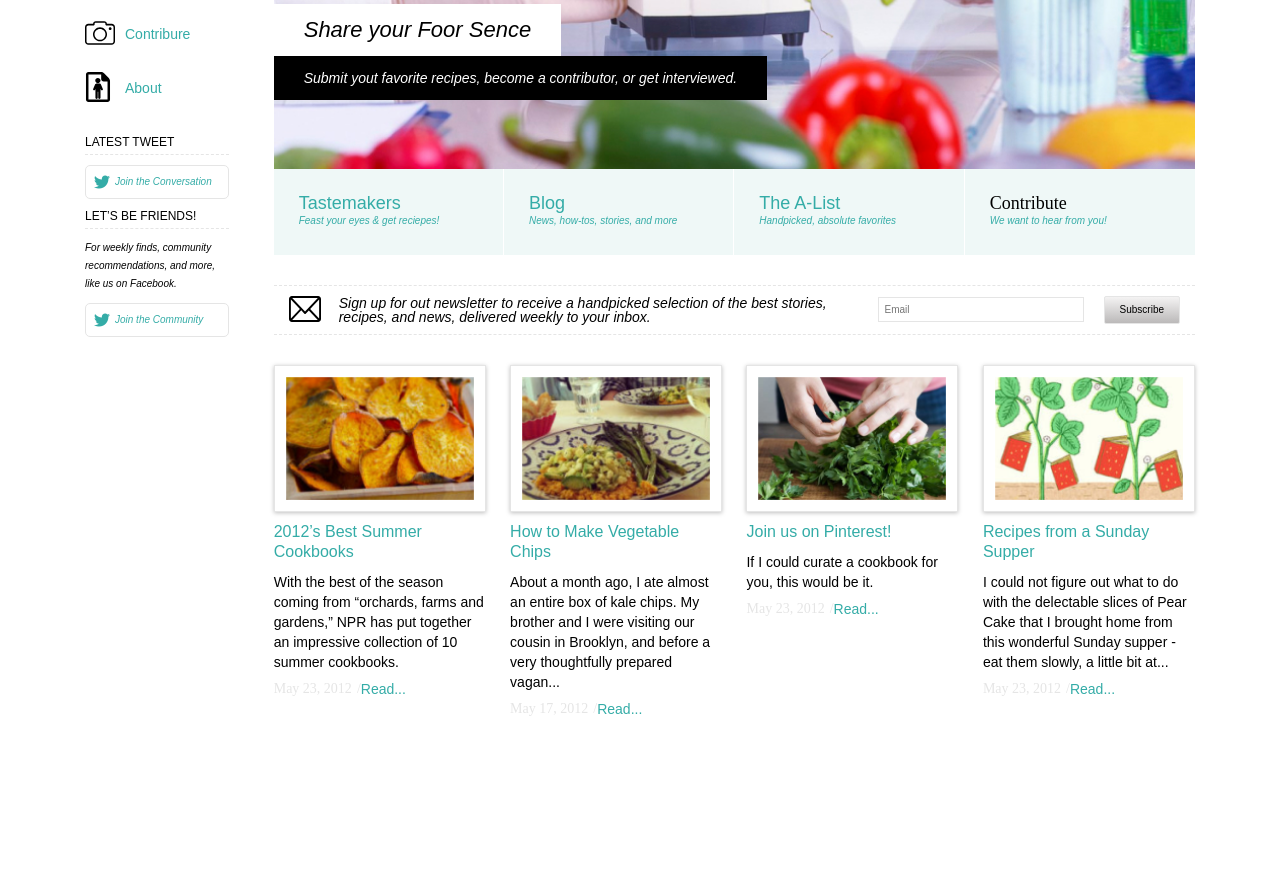
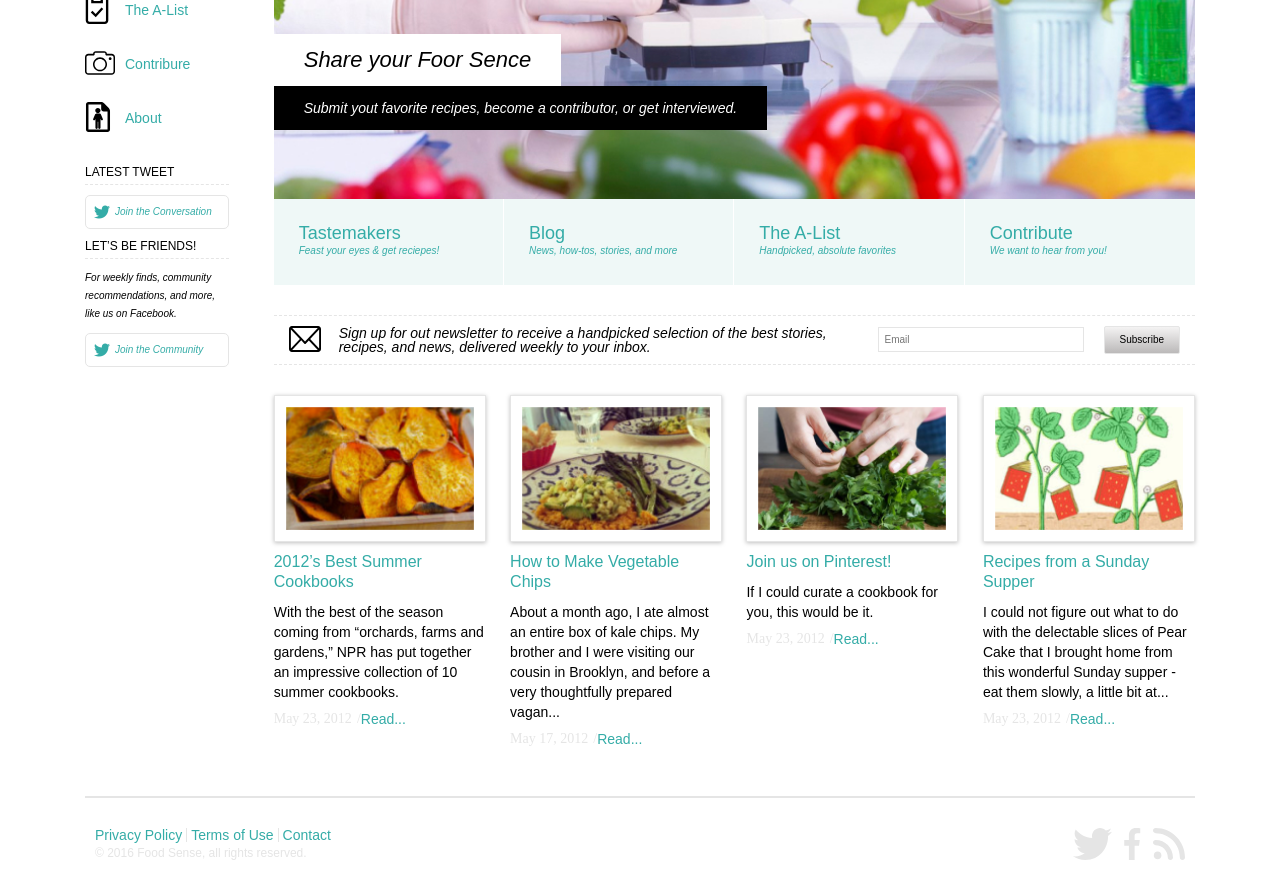
Before and after one commit to cv9t/Nazin-tasks, a website: page src/index.html in a window 1280 px wide. Shown: the part 289-1179 px from the top of the page. Before the commit the page ends 1006 px from the top, so only its background shows below. Drawn offline with nearby package versions, Linux system fonts and the light colour scheme; files that its build step writes are made by us from their sources.

Commit message:
added a footer layout
All blocks are already done. This is only a desktop version. Fixed some bugs with layout. Added refactoring for code (some classes).

```diff
--- a/src/index.html
+++ b/src/index.html
@@ -41,7 +41,7 @@
                                 <div class="tabs__subtitle link">Handpicked, absolute favorites</div>
                             </button>
                             <button class="tabs__btn">
-                                <div class="tabs__title llink">Contribute</div>
+                                <div class="tabs__title link">Contribute</div>
                                 <div class="tabs__subtitle link">We want to hear from you!</div>
                             </button>
                         </div>
@@ -130,8 +130,8 @@
                         </div>
                     </section>
                 </main>
-                @@include('parts/_footer.html')
             </div>
+            @@include('parts/_footer.html')
         </div>
     </div>
 </body>
--- a/src/parts/_footer.html
+++ b/src/parts/_footer.html
@@ -1,9 +1,27 @@
-<!-- <footer class="footer">
+<footer class="footer">
     <div class="footer__info">
-        .footer
-
+        <ul class="footer__list">
+            <li class="footer__list-item">
+                <a href="#" class="footer__link link">Privacy Policy</a>
+            </li>
+            <li class="footer__list-item">
+                <a href="#" class="footer__link link">Terms of Use</a>
+            </li>
+            <li class="footer__list-item">
+                <a href="#" class="footer__link link">Contact</a>
+            </li>
+        </ul>
+        <div class="footer__copyright copyright">&#169 2016 Food Sense, all rights reserved.</div>
     </div>
-    <div class="icons">
-
+    <div class="footer__socials">
+        <a href="#" class="footer__link">
+            <img src="assets/icons/footer-twitter-icon.svg" alt="" class="footer__icon img">
+        </a>
+        <a href="#" class="footer__link">
+            <img src="assets/icons/footer-facebook-icon.svg" alt="" class="footer__icon img">
+        </a>
+        <a href="#" class="footer__link">
+            <img src="assets/icons/footer-rss-icon.svg" alt="" class="footer__icon img">
+        </a>
     </div>
-</footer> -->
+</footer>
--- a/src/scss/_commons.scss
+++ b/src/scss/_commons.scss
@@ -1,3 +1,4 @@
+// General
 @import 'commons/general';
 
 // Aside
@@ -11,3 +12,8 @@
 @import 'commons/main/tabs';
 @import 'commons/main/subscribe';
 @import 'commons/main/cards';
+
+// Footer
+@import 'commons/footer/general';
+@import 'commons/footer/info';
+@import 'commons/footer/icons';
--- a/src/scss/commons/_general.scss
+++ b/src/scss/commons/_general.scss
@@ -1,4 +1,5 @@
 .aside-n-main {
+    padding-top: 30px;
 
     &__inner {
         width: 100%;
@@ -25,6 +26,6 @@
     }
 }
 
-// .copyright {
-
-// }
+.copyright {
+    @include font($font-family-arial, $font-weight-normal, 12px, normal, $smokie, 12px);
+}
--- /dev/null
+++ b/src/scss/commons/footer/_general.scss
@@ -0,0 +1,7 @@
+.footer {
+    margin-top: 50px;
+    padding: 30px 10px;
+
+    @include flex-pos(space-between, center);
+    @include border(border-top, 2px, solid, $smokie, 0);
+}
--- /dev/null
+++ b/src/scss/commons/footer/_icons.scss
@@ -0,0 +1,19 @@
+.footer {
+
+    &__socials{
+        @include flex-pos(flex-start, center);
+    }
+
+    &__icon {
+        width: auto;
+        height: 32px;
+        margin-right: 12px;
+    }
+
+    &__link {
+
+        &:last-child .footer__icon {
+            margin-right: 0;
+        }
+    }
+}
--- /dev/null
+++ b/src/scss/commons/footer/_info.scss
@@ -0,0 +1,30 @@
+.footer {
+
+    &__info {
+        @include flex-dir(column);
+    }
+
+    &__list {
+        display: flex;
+        margin-bottom: 5px;
+
+        &-item {
+            display: flex;
+
+            &:not(:last-child)::after {
+                content: "";
+                display: block;
+                margin: 0 4px;
+
+                @include border(border-right, 1.5px, solid, $smokie, 0);
+            }
+        }
+    }
+
+    &__link{
+
+        &:hover{
+            text-decoration: underline;
+        }
+    }
+}
--- a/src/scss/commons/main/_cards.scss
+++ b/src/scss/commons/main/_cards.scss
@@ -55,6 +55,11 @@
     }
 
     &__link {
+
+        &:hover {
+            text-decoration: underline;
+        }
+
         &--title {
             font-size: 16px;
             line-height: 20px;
--- a/src/scss/commons/main/_subscribe.scss
+++ b/src/scss/commons/main/_subscribe.scss
@@ -25,6 +25,7 @@
 }
 
 .form {
+
     &__input,
     &__btn {
         font-size: 10px;
```
Also changed, not shown: dist/assets/icons/footer-facebook-icon.svg (added), dist/assets/icons/footer-rss-icon.svg (added), dist/assets/icons/footer-twitter-icon.svg (added), dist/css/style.min.css, dist/index.html, src/assets/icons/footer-facebook-icon.svg (added), src/assets/icons/footer-rss-icon.svg (added), src/assets/icons/footer-twitter-icon.svg (added).
